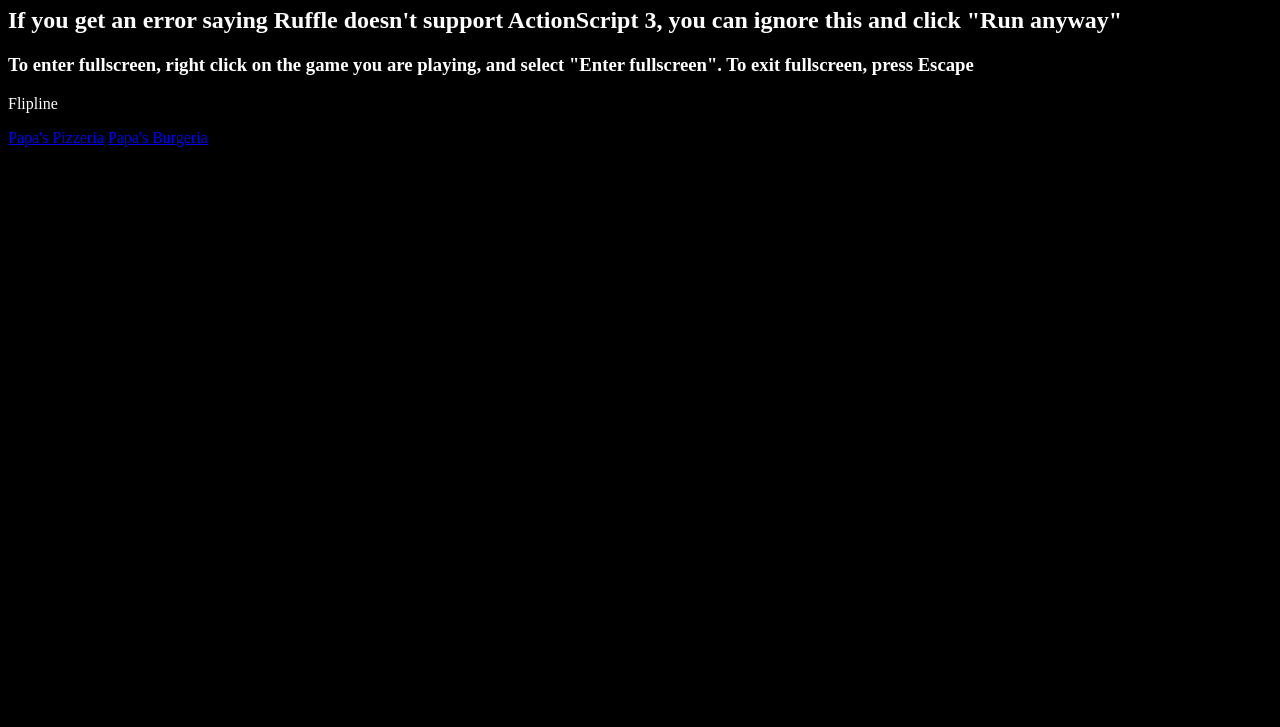
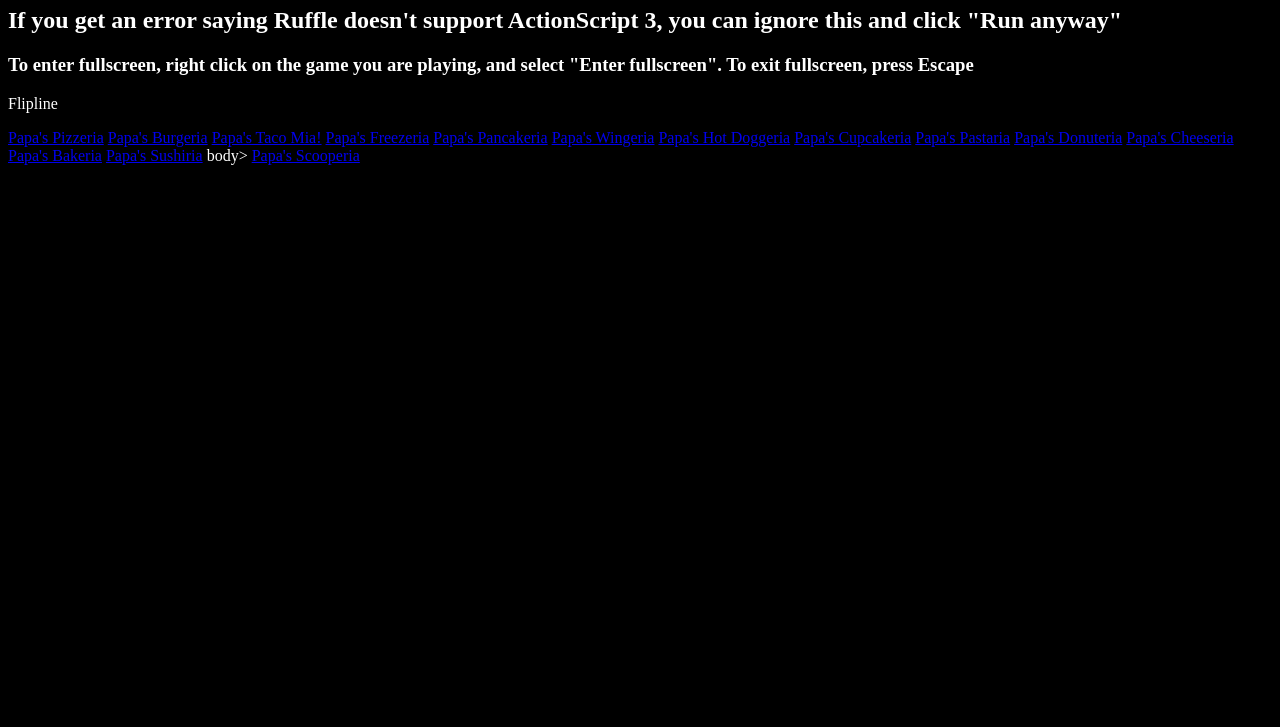
Before and after one commit to JasonOcelotz/JasonOcelotz.github.io, a plain HTML site: page play/index.html in a window 1280 px wide. Shown: the part 73-800 px from the top of the page. Drawn offline with Linux system fonts and the light colour scheme.

Commit message:
Update index.html

```diff
--- a/play/index.html
+++ b/play/index.html
@@ -32,4 +32,80 @@
 
       </body>
 
+<body>
+
+   <a href="/play/flipline/papas-taco-mia">Papa's Taco Mia!</a>
+
+      </body>
+
+
+<body>
+
+   <a href="/play/flipline/papas-freezeria">Papa's Freezeria</a>
+
+      </body>
+
+<body>
+
+   <a href="/play/flipline/papas-pancakeria">Papa's Pancakeria</a>
+
+      </body>
+
+<body>
+
+   <a href="/play/flipline/papas-wingeria">Papa's Wingeria</a>
+
+      </body>
+
+<body>
+
+   <a href="/play/flipline/papas-hot-doggeria">Papa's Hot Doggeria</a>
+
+      </body>
+
+<body>
+
+   <a href="/play/flipline/papas-cupcakeria">Papa's Cupcakeria</a>
+
+      </body>
+
+<body>
+
+   <a href="/play/flipline/papas-pastaria">Papa's Pastaria</a>
+
+      </body>
+
+<body>
+
+   <a href="/play/flipline/papas-donuteria">Papa's Donuteria</a>
+
+      </body>
+
+<body>
+
+
+   <a href="/play/flipline/papas-cheeseria">Papa's Cheeseria</a>
+
+      </body>
+
+<body>
+
+
+   <a href="/play/flipline/papas-bakeria">Papa's Bakeria</a>
+
+      </body>
+
+<body>
+
+
+   <a href="/play/flipline/papas-sushiria">Papa's Sushiria</a>
+
+      </body>
+
+body>
+
+
+   <a href="/play/flipline/papas-scooperia">Papa's Scooperia</a>
+
+      </body>
    </html>
```
